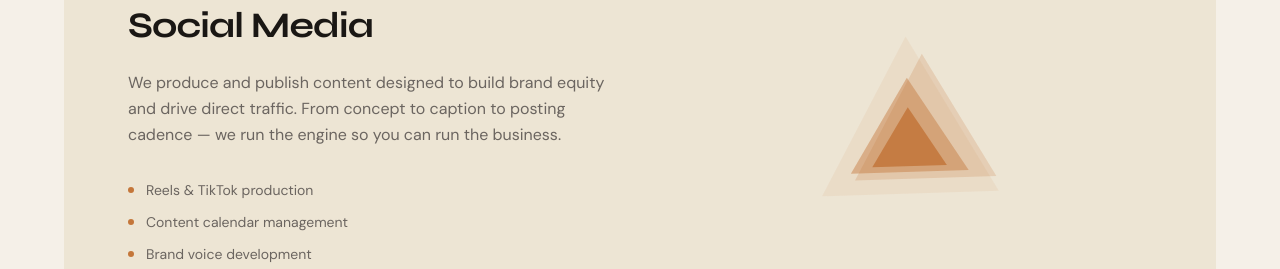
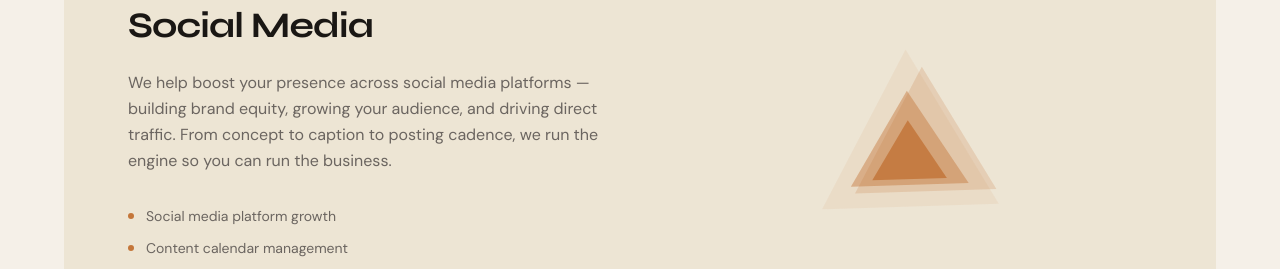
Before and after one commit to LukeRyan31/ovlo, a React (Vite) app: page /services in a window 1280 px wide. Shown: the part 683-952 px from the top of the page. Built offline with nearby package versions, Linux system fonts and the light colour scheme; the HTML template or start-up script is replaced by a standard one.

Commit message:
Update social media service copy — remove platform specifics

```diff
--- a/src/pages/Home.jsx
+++ b/src/pages/Home.jsx
@@ -289,8 +289,8 @@ export default function Home() {
                     Attention is the asset.
                   </h3>
                   <p className="font-body text-sm text-smoke leading-relaxed">
-                    We build short-form content engines — Reels, TikToks, Stories — that stop the
-                    scroll and move product. Every piece is built for your brand voice, not a template.
+                    We help boost your presence across social media platforms — growing your audience,
+                    building brand equity, and driving traffic that converts.
                   </p>
                 </div>
               </TiltCard>
--- a/src/pages/Services.jsx
+++ b/src/pages/Services.jsx
@@ -85,7 +85,7 @@ function AnimatedRings() {
 }
 
 const contentDeliverables = [
-  'Reels & TikTok production',
+  'Social media platform growth',
   'Content calendar management',
   'Brand voice development',
   'Growth analytics & reporting',
@@ -144,9 +144,9 @@ export default function Services() {
                   Short-Form Content & Social Media
                 </h2>
                 <p className="font-body text-smoke text-base leading-relaxed mb-8">
-                  We produce and publish content designed to build brand equity and drive direct
-                  traffic. From concept to caption to posting cadence — we run the engine so you
-                  can run the business.
+                  We help boost your presence across social media platforms — building brand equity,
+                  growing your audience, and driving direct traffic. From concept to caption to
+                  posting cadence, we run the engine so you can run the business.
                 </p>
                 <ul className="space-y-3">
                   {contentDeliverables.map((item) => (
```
